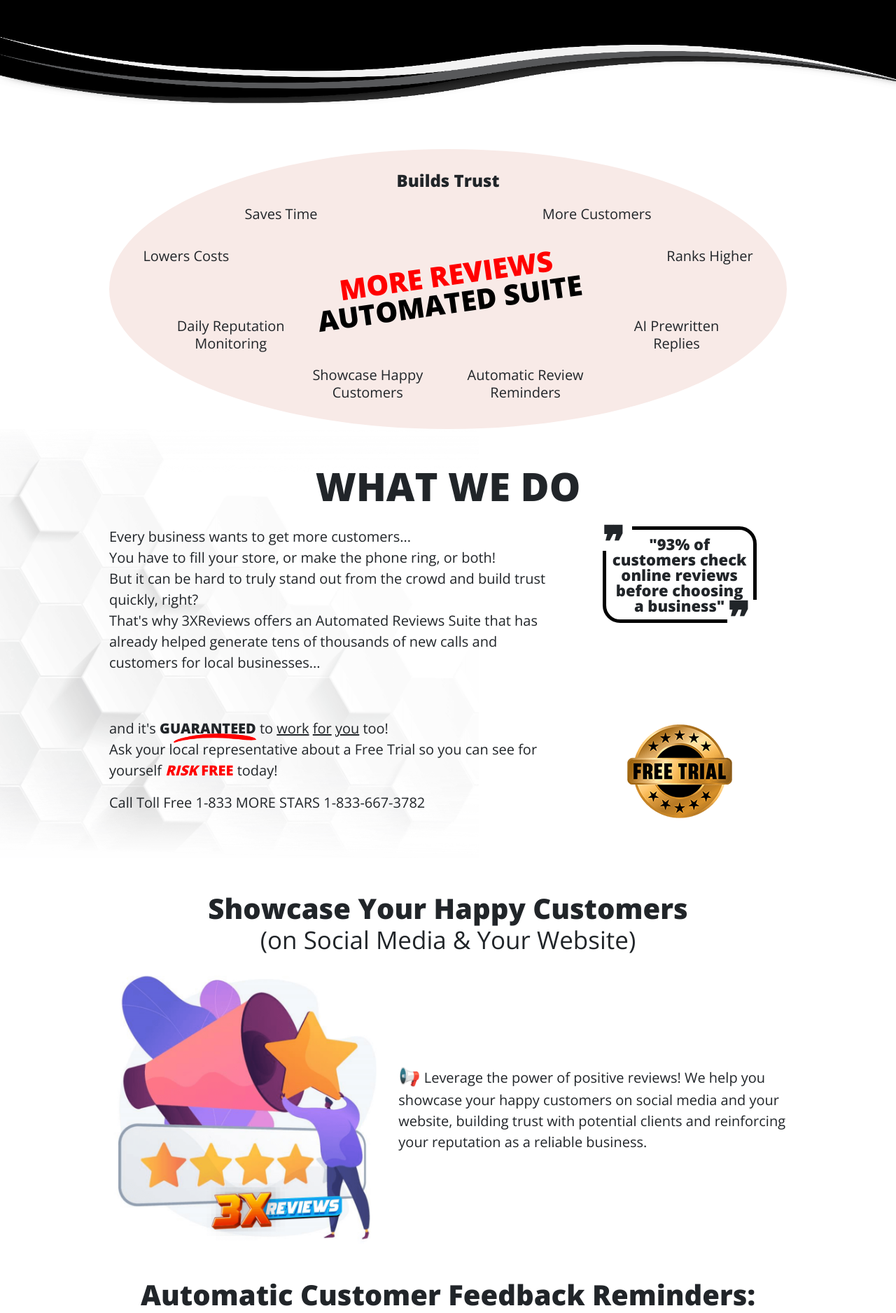
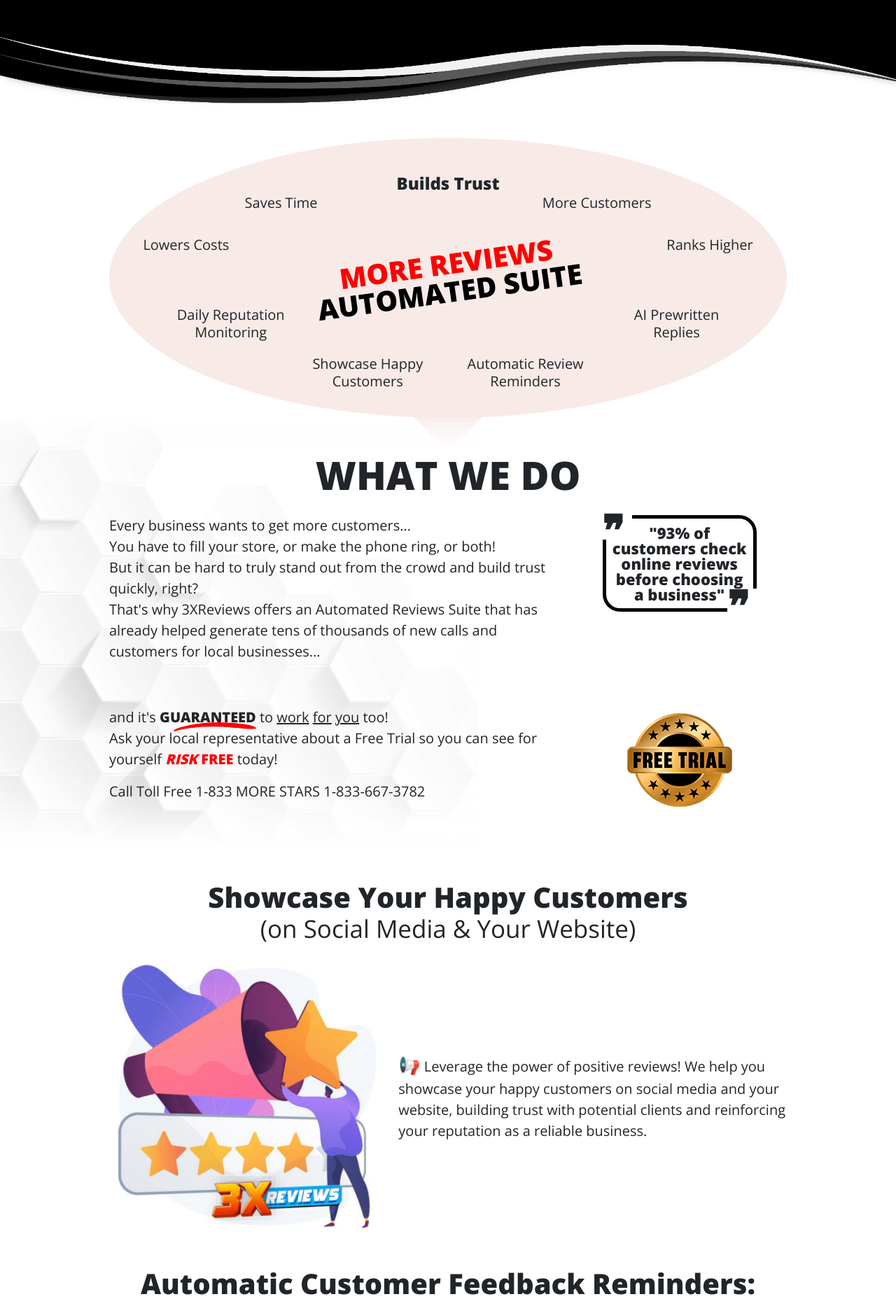
Before and after one commit to mohammadwahid-eng/3xreviews, a PHP site: page / in a window 1280 px wide. Shown: the part 424-2300 px from the top of the page at 70% size. Run offline with PHP 8.4, Linux system fonts and the light colour scheme; some libraries are stand-ins or nearby versions.

Commit message:
arrow added

```diff
--- a/css/style.css
+++ b/css/style.css
@@ -5,6 +5,7 @@
     --bs-primary-rgb: 18, 161, 242;
     --bs-primary: #12a1f2;
     --bs-body-font-size: 1rem;
+    --bg-feature-box: #f8eae7;
 }
 
 .container {
@@ -141,16 +142,29 @@ footer::before {
 }
 
 .feature-box {
-    content: "";
     width: 100%;
     height: 400px;
     display: block;
-    background-color: #f8eae7;
+    background-color: var(--bg-feature-box);
     border-radius: 50%;
     position: absolute;
     z-index: -1;
     top: 0;
     left: 0;
+}
+
+.feature-box::after {
+    content: "";
+    width: 0px;
+    height: 0px;
+    border-left: 50px solid transparent;
+    border-right: 50px solid transparent;
+    border-top: 50px solid var(--bg-feature-box);
+    display: block;
+    bottom: -50px;
+    position: absolute;
+    left: 50%;
+    transform: translate(-50%, -2px);
 }
 
 .feature-box li {
@@ -169,7 +183,7 @@ footer::before {
     font-size: 120%;
     font-weight: bold;
     left: 50%;
-    top: 0;
+    top: 5%;
     transform: translate(-50%, 30px);
 }
 
--- a/index.html
+++ b/index.html
@@ -71,7 +71,7 @@
           <div class="row">
             <div class="col">
               <div class="feature-box position-relative">
-                <ul class="list-unstyled">
+                <ul class="m-0 p-0 list-unstyled">
                   <li class="text-uppercase text-danger lh-1 fw-bolder fs-1">More Reviews<span class="text-black d-block">Automated Suite</span></li>
                   <li>Builds Trust</li>
                   <li>More Customers</li>
```
